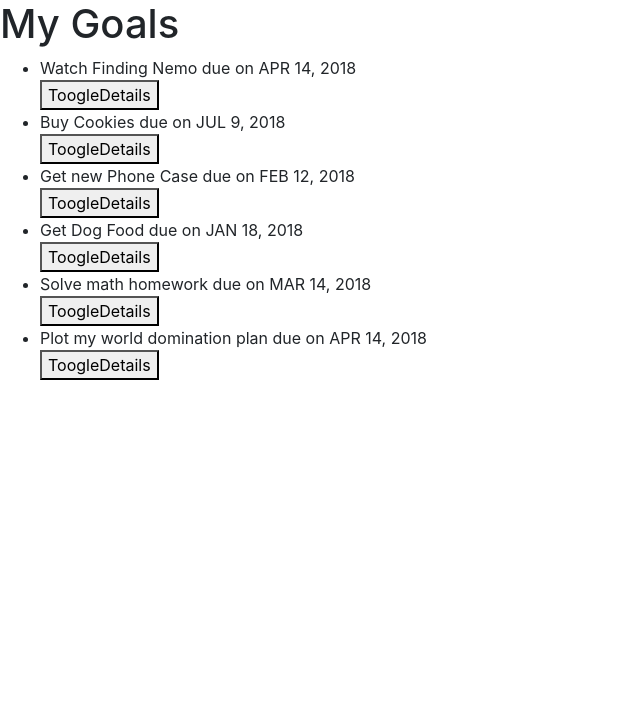
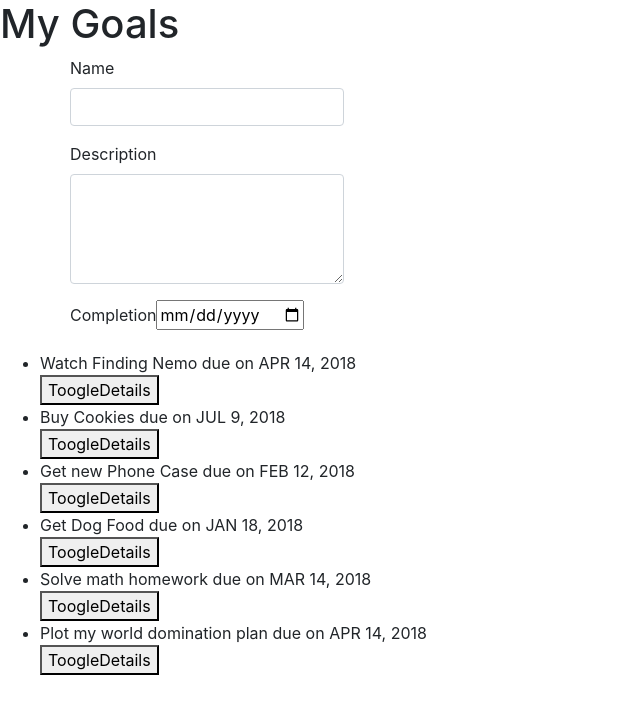
Before and after one commit to garvinipkiss/Goals, an Angular app: page / in a window 1280 px wide. Shown: the top 714 px of the page, without its empty margins (0-640 px from the left). Built offline with nearby package versions, Linux system fonts and the light colour scheme.

Commit message:
perfecting

```diff
--- a/src/app/goal-form/goal-form.component.html
+++ b/src/app/goal-form/goal-form.component.html
@@ -1,3 +1,23 @@
-<p>
-  goal-form works!
-</p>
+<div class="container-fluid">
+    <div class="row">
+        <form>
+            <div class="form-group">
+
+                <label for="name">Name</label>
+                <input type="text" required class="form-control" id="name">
+
+            </div>
+            <div class="form-group">
+
+                <label for="description">Description</label>
+                <textarea class="form-control" id="description" rows="4" required></textarea>
+
+            </div>
+            <div class="form-group">
+                <label for="complete">Completion</label>
+                <input type='date' id="complete" required>
+
+            </div>
+        </form>
+    </div>
+</div>
--- a/src/app/goal/goal.component.html
+++ b/src/app/goal/goal.component.html
@@ -1,4 +1,9 @@
 <h1>My Goals</h1>
+<div class="container">
+    <div class="row">
+        <app-goal-form></app-goal-form>
+    </div>
+</div>
 <ul>
   <div *ngFor='let goal of goals; let i = index'>
     <li id="{{i}}" appStrikethrough>{{goal.name}} due on {{goal.completeDate|date|uppercase}}</li>
```
